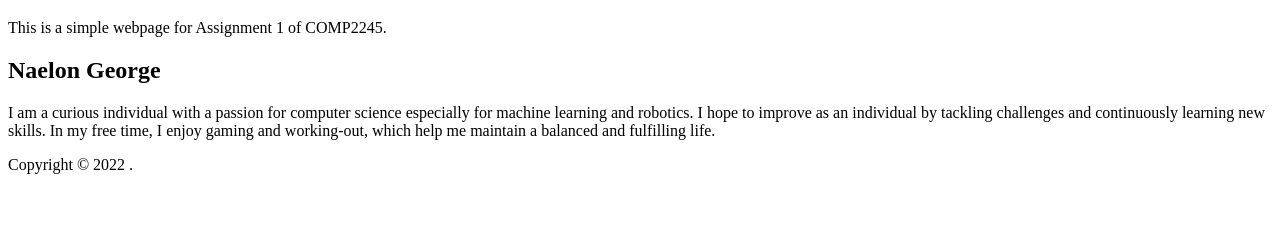
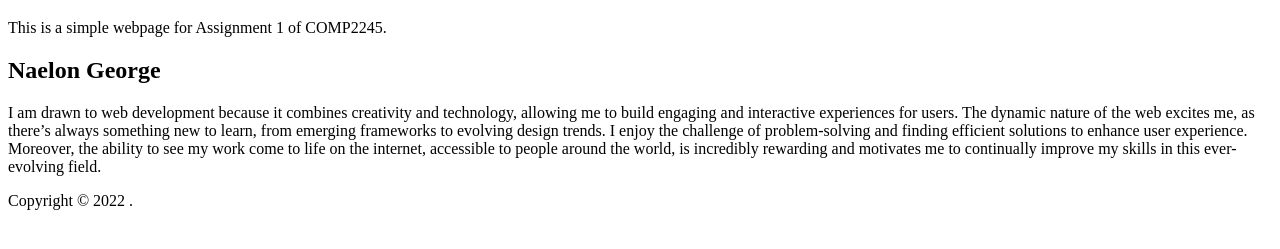
Before and after one commit to NeoShawm/comp2245-assignment1, a plain HTML site: page index.html in a window 1280 px wide. Shown: the part 61-310 px from the top of the page. Drawn offline with Linux system fonts and the light colour scheme.

Commit message:
Created html

```diff
--- a/index.html
+++ b/index.html
@@ -1,6 +1,7 @@
 <!DOCTYPE html>
 <html lang="en">
 <head>
+    <link rel="stylesheet" href="styles.css">
     <meta charset="UTF-8">
     <meta name="viewport" content="width=devicewidth, initial-scale=1.0">
     <title>COMP2245 Assignment 1</title>
@@ -14,8 +15,7 @@ webpage for Assignment 1 of COMP2245.</p>
  <main>
  <h2>Naelon George</h2>
  <p>
-I am a curious individual with a passion for computer science especially for machine learning and robotics. I hope to improve as an individual by tackling challenges and continuously learning new skills. In my free time, I enjoy gaming and working-out, which help me maintain a balanced and fulfilling life.
-</p>
+I am drawn to web development because it combines creativity and technology, allowing me to build engaging and interactive experiences for users. The dynamic nature of the web excites me, as there’s always something new to learn, from emerging frameworks to evolving design trends. I enjoy the challenge of problem-solving and finding efficient solutions to enhance user experience. Moreover, the ability to see my work come to life on the internet, accessible to people around the world, is incredibly rewarding and motivates me to continually improve my skills in this ever-evolving field.</p>
  </main>
  <footer>
  <p>Copyright &copy; 2022 <Your Name>.</p>
```
